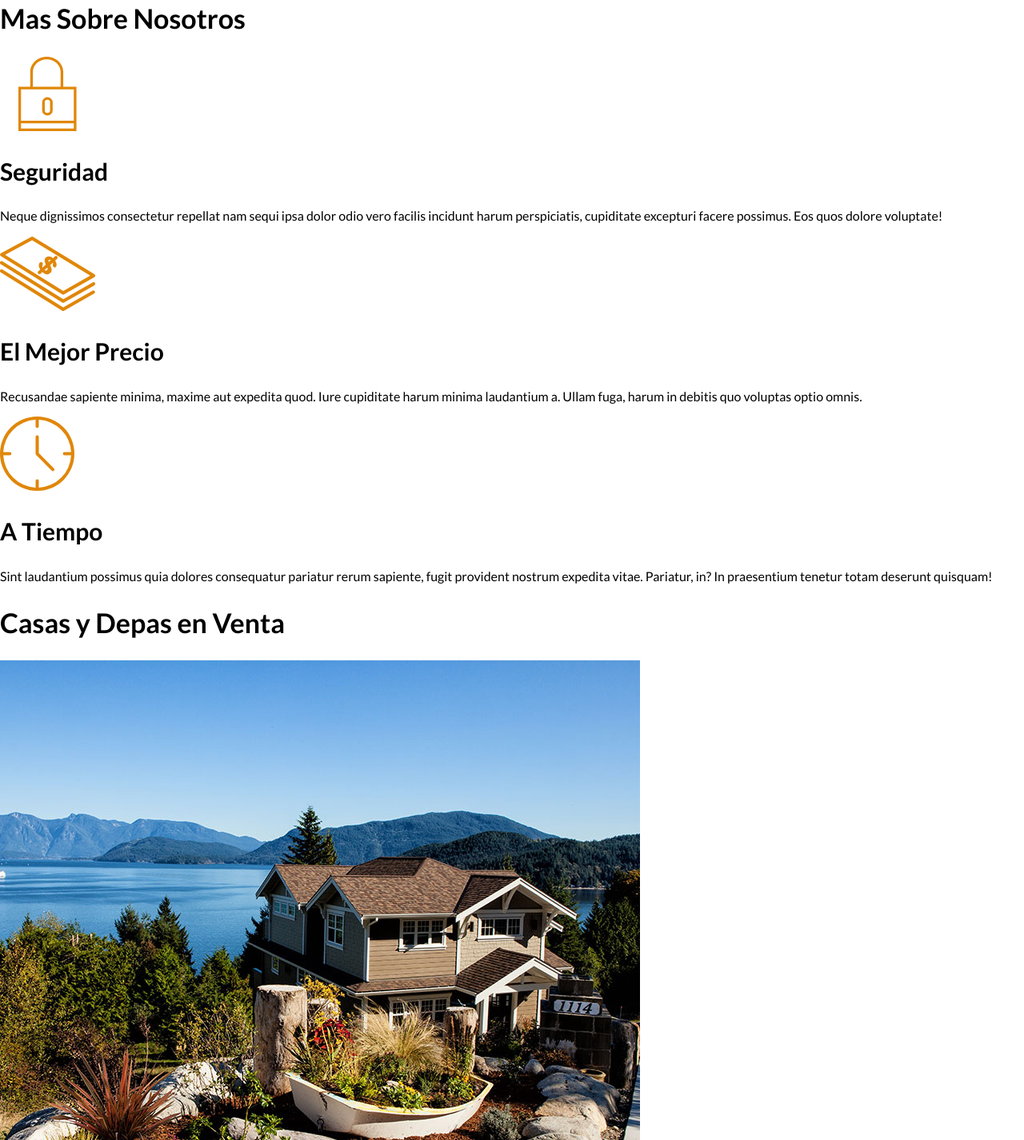
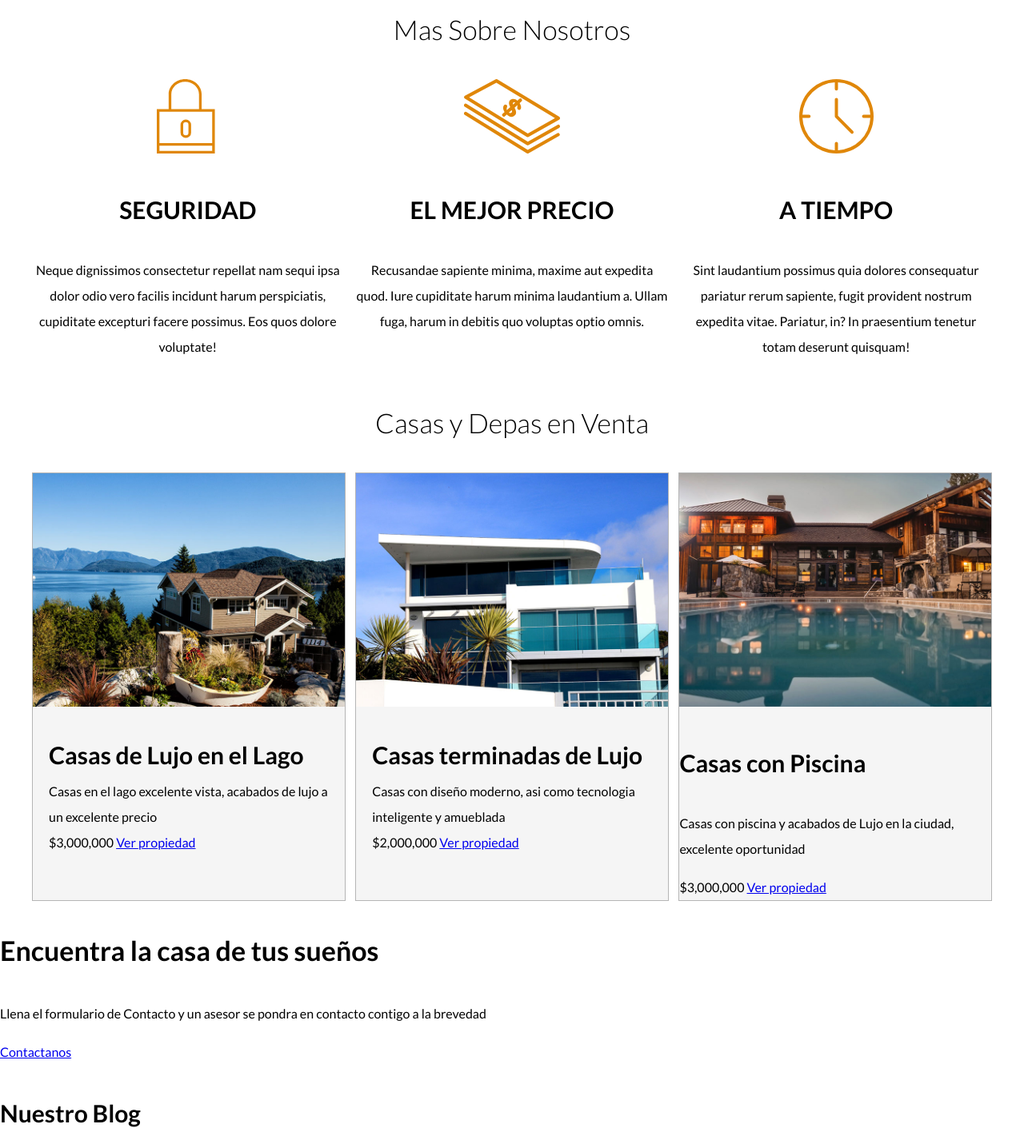
Before and after one commit to IsraelSantizo98/bienesRaices, a plain HTML site: page index.html in a window 1280 px wide. Shown: the part 825-2251 px from the top of the page at 80% size. Drawn offline with Linux system fonts and the light colour scheme.

Commit message:
Se termino seccion de main y anuncios

```diff
--- a/css/style.css
+++ b/css/style.css
@@ -5,6 +5,7 @@ html {
 body {
   font-family: "Lato", sans-serif;
   font-size: 1.6rem;
+  line-height: 2;
 }
 /* Globales*/
 .contenedor {
@@ -22,6 +23,20 @@ h3 {
 }
 h4 {
   font-size: 2.6rem;
+}
+img {
+  max-width: 100%;
+}
+/*Utilidades*/
+.seccion {
+  margin-top: 2rem;
+  margin-bottom: 2rem;
+}
+.fw-300 {
+  font-weight: 300;
+}
+.centrar-texto {
+  text-align: center;
 }
 /* HEADER, selecciona ambos */
 .site-header.inicio {
@@ -64,3 +79,32 @@ h4 {
 .navegacion a:last-of-type {
   margin: 0;
 }
+/*Iconos Nosotros*/
+.iconos-nosotros {
+  display: flex;
+  justify-content: space-between;
+}
+.icono {
+  flex-basis: calc(33.3% - 1rem);
+  text-align: center;
+}
+.icono h3 {
+  text-transform: uppercase;
+}
+/*Anuncios*/
+.contenedor-anuncios {
+  display: flex;
+  justify-content: space-between;
+}
+.anuncio {
+  flex-basis: calc(33.3% - 1rem);
+  border: 1px solid #b5b5b5;
+  background-color: #f5f5f5;
+}
+.contenido-anuncio {
+  padding: 2rem;
+}
+.contenido-anuncio h3,
+.contenido-anuncio p {
+  margin: 0;
+}
--- a/index.html
+++ b/index.html
@@ -29,27 +29,28 @@
       </div>
     </header>
     <!-- Segunda seccion -->
-    <section>
-      <h2>Mas Sobre Nosotros</h2>
-      <div>
+    <section class="contenedor seccion">
+      <h2 class="fw-300 centrar-texto">Mas Sobre Nosotros</h2>
+      <div class="iconos-nosotros">
+        <div class="icono">
           <img src="assets/img/icono1.svg" alt="Icono Seguridad" />
           <h3 class="encabezado">Seguridad</h3>
           <p>
-          Neque dignissimos consectetur repellat nam sequi ipsa dolor odio vero
-          facilis incidunt harum perspiciatis, cupiditate excepturi facere
-          possimus. Eos quos dolore voluptate!
+            Neque dignissimos consectetur repellat nam sequi ipsa dolor odio
+            vero facilis incidunt harum perspiciatis, cupiditate excepturi
+            facere possimus. Eos quos dolore voluptate!
           </p>
         </div>
-      <div>
+        <div class="icono">
           <img src="assets/img/icono2.svg" alt="Icono Mejor Precio" />
           <h3 class="encabezado">El Mejor Precio</h3>
           <p>
-          Recusandae sapiente minima, maxime aut expedita quod. Iure cupiditate
-          harum minima laudantium a. Ullam fuga, harum in debitis quo voluptas
-          optio omnis.
+            Recusandae sapiente minima, maxime aut expedita quod. Iure
+            cupiditate harum minima laudantium a. Ullam fuga, harum in debitis
+            quo voluptas optio omnis.
           </p>
         </div>
-      <div>
+        <div class="icono">
           <img src="assets/img/icono3.svg" alt="Icono a Tiempo" />
           <h3 class="encabezado">A Tiempo</h3>
           <p>
@@ -58,12 +59,15 @@
             praesentium tenetur totam deserunt quisquam!
           </p>
         </div>
+      </div>
     </section>
     <!-- Tercera seccion -->
-    <main>
-      <h2>Casas y Depas en Venta</h2>
-      <div>
+    <main class="seccion contenedor">
+      <h2 class="fw-300 centrar-texto">Casas y Depas en Venta</h2>
+      <div class="contenedor-anuncios">
+        <div class="anuncio">
           <img src="assets/img/anuncio1.jpg" alt="Anuncio casa en el lago" />
+          <div class="contenido-anuncio">
             <h3>Casas de Lujo en el Lago</h3>
             <p>
               Casas en el lago excelente vista, acabados de lujo a un excelente
@@ -72,20 +76,25 @@
             <span>$3,000,000</span>
             <a href="#">Ver propiedad</a>
           </div>
-      <div>
+        </div>
+        <div class="anuncio">
           <img
             src="assets/img/anuncio2.jpg"
             alt="Anuncio casas terminadas de lujos"
           />
+          <div class="contenido-anuncio">
             <h3>Casas terminadas de Lujo</h3>
             <p>
-          Casas con diseño moderno, asi como tecnologia inteligente y amueblada
+              Casas con diseño moderno, asi como tecnologia inteligente y
+              amueblada
             </p>
             <span>$2,000,000</span>
             <a href="#">Ver propiedad</a>
           </div>
-      <div>
+        </div>
+        <div class="anuncio">
           <img src="assets/img/anuncio3.jpg" alt="Anuncio casas con piscina" />
+          <div class="contenido-anuncion">
             <h3>Casas con Piscina</h3>
             <p>
               Casas con piscina y acabados de Lujo en la ciudad, excelente
@@ -93,6 +102,8 @@
             </p>
             <span>$3,000,000</span>
             <a href="#">Ver propiedad</a>
+          </div>
+        </div>
       </div>
       <a href="anuncions.html"></a>
     </main>
```
Lines whose indentation alone changed are shown as unchanged.
